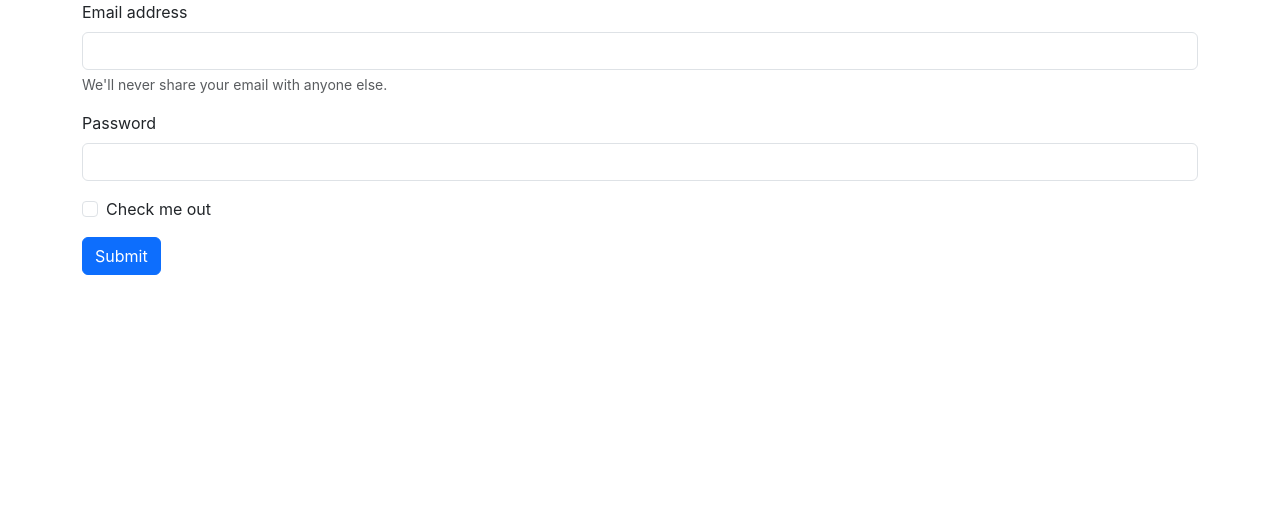
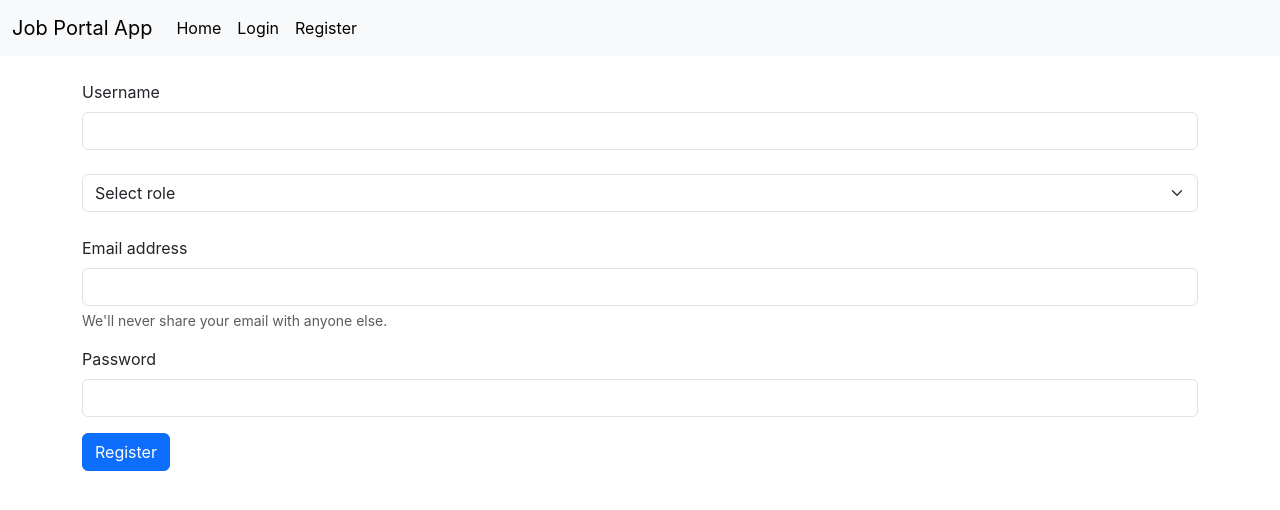
Before and after one commit to Vivek01233210/Project-Job-Listing-Portal, a React (Create React App) app in the folder client/: page /register in a window 1280 px wide. Shown: the top 510 px of the page. Built offline with nearby package versions, Linux system fonts and the light colour scheme.

Commit message:
add form handling

```diff
--- a/client/src/App.jsx
+++ b/client/src/App.jsx
@@ -1,13 +1,21 @@
 import Navbar from "./components/Navbar/Navbar.jsx";
 import { createBrowserRouter, RouterProvider } from 'react-router-dom'
-import Home from "./components/Pages/MainLayout.jsx";
 import Login from "./components/Pages/Login.jsx";
 import Register from "./components/Pages/Register.jsx";
+import MainLayout from "./components/Pages/MainLayout.jsx";
+import Home from "./components/Pages/Home.jsx";
 
 const router = createBrowserRouter([
-  { path: '/', element: <Home /> },
-  { path: '/login', element: <Login /> },
-  { path: '/register', element: <Register /> },
+  {
+    path: '/',
+    element: <MainLayout />,
+    children: [
+      { index: true, element: <Home /> },
+      { path: 'login', element: <Login /> },
+      { path: 'register', element: <Register /> },
+    ]
+
+  },
 ]);
 
 
--- a/client/src/components/Navbar/Navbar.jsx
+++ b/client/src/components/Navbar/Navbar.jsx
@@ -9,13 +9,13 @@ export default function Navbar() {
                 <div className="collapse navbar-collapse" id="navbarSupportedContent">
                     <ul className="navbar-nav me-auto mb-2 mb-lg-0">
                         <li className="nav-item">
-                            <a className="nav-link active" aria-current="page" href="#">Home</a>
+                            <a className="nav-link active" aria-current="page" href="/">Home</a>
                         </li>
                         <li className="nav-item">
-                            <a className="nav-link active" aria-current="page" href="#">Login</a>
+                            <a className="nav-link active" aria-current="page" href="/login">Login</a>
                         </li>
                         <li className="nav-item">
-                            <a className="nav-link active" aria-current="page" href="#">Register</a>
+                            <a className="nav-link active" aria-current="page" href="/register">Register</a>
                         </li>
                         {/* <li className="nav-item dropdown">
                             <a className="nav-link dropdown-toggle" href="#" role="button" data-bs-toggle="dropdown" aria-expanded="false">
--- /dev/null
+++ b/client/src/components/Pages/Home.jsx
@@ -0,0 +1,5 @@
+export default function Home() {
+  return (
+    <h1>Home</h1>
+  )
+}
--- a/client/src/components/Pages/Login.jsx
+++ b/client/src/components/Pages/Login.jsx
@@ -1,20 +1,51 @@
+import React, { useState } from 'react';
+
 export default function Login() {
+    // State variables for form fields
+    const [email, setEmail] = useState('');
+    const [password, setPassword] = useState('');
+
+    // Handle form submission
+    const handleSubmit = (event) => {
+        event.preventDefault();
+        // Form data to be submitted
+        const formData = {
+            email,
+            password
+        };
+        console.log('Form Data Submitted:', formData);
+        // You can add your form submission logic here (e.g., API call)
+    };
+
     return (
-        <form>
+        <div className="container-sm my-4">
+            <form onSubmit={handleSubmit}>
                 <div className="mb-3">
                     <label htmlFor="exampleInputEmail1" className="form-label">Email address</label>
-                <input type="email" className="form-control" id="exampleInputEmail1" aria-describedby="emailHelp"/>
+                    <input
+                        type="email"
+                        className="form-control"
+                        id="exampleInputEmail1"
+                        aria-describedby="emailHelp"
+                        value={email}
+                        onChange={(e) => setEmail(e.target.value)}
+                        required
+                    />
                     <div id="emailHelp" className="form-text">We'll never share your email with anyone else.</div>
                 </div>
                 <div className="mb-3">
                     <label htmlFor="exampleInputPassword1" className="form-label">Password</label>
-                <input type="password" className="form-control" id="exampleInputPassword1"/>
+                    <input
+                        type="password"
+                        className="form-control"
+                        id="exampleInputPassword1"
+                        value={password}
+                        onChange={(e) => setPassword(e.target.value)}
+                        required
+                    />
                 </div>
-            <div className="mb-3 form-check">
-                <input type="checkbox" className="form-check-input" id="exampleCheck1"/>
-                    <label className="form-check-label" htmlFor="exampleCheck1">Check me out</label>
+                <button type="submit" className="btn btn-primary">Login</button>
+            </form>
         </div>
-            <button type="submit" className="btn btn-primary">Submit</button>
-        </form>
-    )
+    );
 }
--- a/client/src/components/Pages/MainLayout.jsx
+++ b/client/src/components/Pages/MainLayout.jsx
@@ -1,8 +1,10 @@
 import { Outlet } from 'react-router-dom';
+import Navbar from '../Navbar/Navbar.jsx';
 
 export default function MainLayout() {
   return (
     <>
+      <Navbar />
       <Outlet />
     </>
   )
--- a/client/src/components/Pages/Register.jsx
+++ b/client/src/components/Pages/Register.jsx
@@ -1,22 +1,75 @@
+import React, { useState } from 'react';
+
 export default function Register() {
+    // State variables for form fields
+    const [username, setUsername] = useState('');
+    const [role, setRole] = useState('');
+    const [email, setEmail] = useState('');
+    const [password, setPassword] = useState('');
+
+    const handleSubmit = (event) => {
+        event.preventDefault();
+        // Form data to be submitted
+        const formData = {
+            username,
+            role,
+            email,
+            password
+        };
+        console.log('Form Data Submitted:', formData);
+    };
+
     return (
-        <div className="container">
-            <form>
+        <div className="container-sm my-4">
+            <form onSubmit={handleSubmit}>
+                <div className="mb-3">
+                    <label htmlFor="username" className="form-label">Username</label>
+                    <input
+                        type="text"
+                        className="form-control"
+                        id="username"
+                        value={username}
+                        onChange={(e) => setUsername(e.target.value)}
+                        required
+                    />
+                </div>
+                <select
+                    className="form-select my-4"
+                    aria-label="Default select example"
+                    value={role}
+                    onChange={(e) => setRole(e.target.value)}
+                    required
+                >
+                    <option value="" disabled>Select role</option>
+                    <option value="1">Employer</option>
+                    <option value="2">Job Seeker</option>
+                </select>
                 <div className="mb-3">
                     <label htmlFor="exampleInputEmail1" className="form-label">Email address</label>
-                    <input type="email" className="form-control" id="exampleInputEmail1" aria-describedby="emailHelp" />
+                    <input
+                        type="email"
+                        className="form-control"
+                        id="exampleInputEmail1"
+                        aria-describedby="emailHelp"
+                        value={email}
+                        onChange={(e) => setEmail(e.target.value)}
+                        required
+                    />
                     <div id="emailHelp" className="form-text">We'll never share your email with anyone else.</div>
                 </div>
                 <div className="mb-3">
                     <label htmlFor="exampleInputPassword1" className="form-label">Password</label>
-                    <input type="password" className="form-control" id="exampleInputPassword1" />
+                    <input
+                        type="password"
+                        className="form-control"
+                        id="exampleInputPassword1"
+                        value={password}
+                        onChange={(e) => setPassword(e.target.value)}
+                        required
+                    />
                 </div>
-                <div className="mb-3 form-check">
-                    <input type="checkbox" className="form-check-input" id="exampleCheck1" />
-                    <label className="form-check-label" htmlFor="exampleCheck1">Check me out</label>
-                </div>
-                <button type="submit" className="btn btn-primary">Submit</button>
+                <button type="submit" className="btn btn-primary">Register</button>
             </form>
         </div>
-    )
+    );
 }
```
Lines whose indentation alone changed are shown as unchanged.
